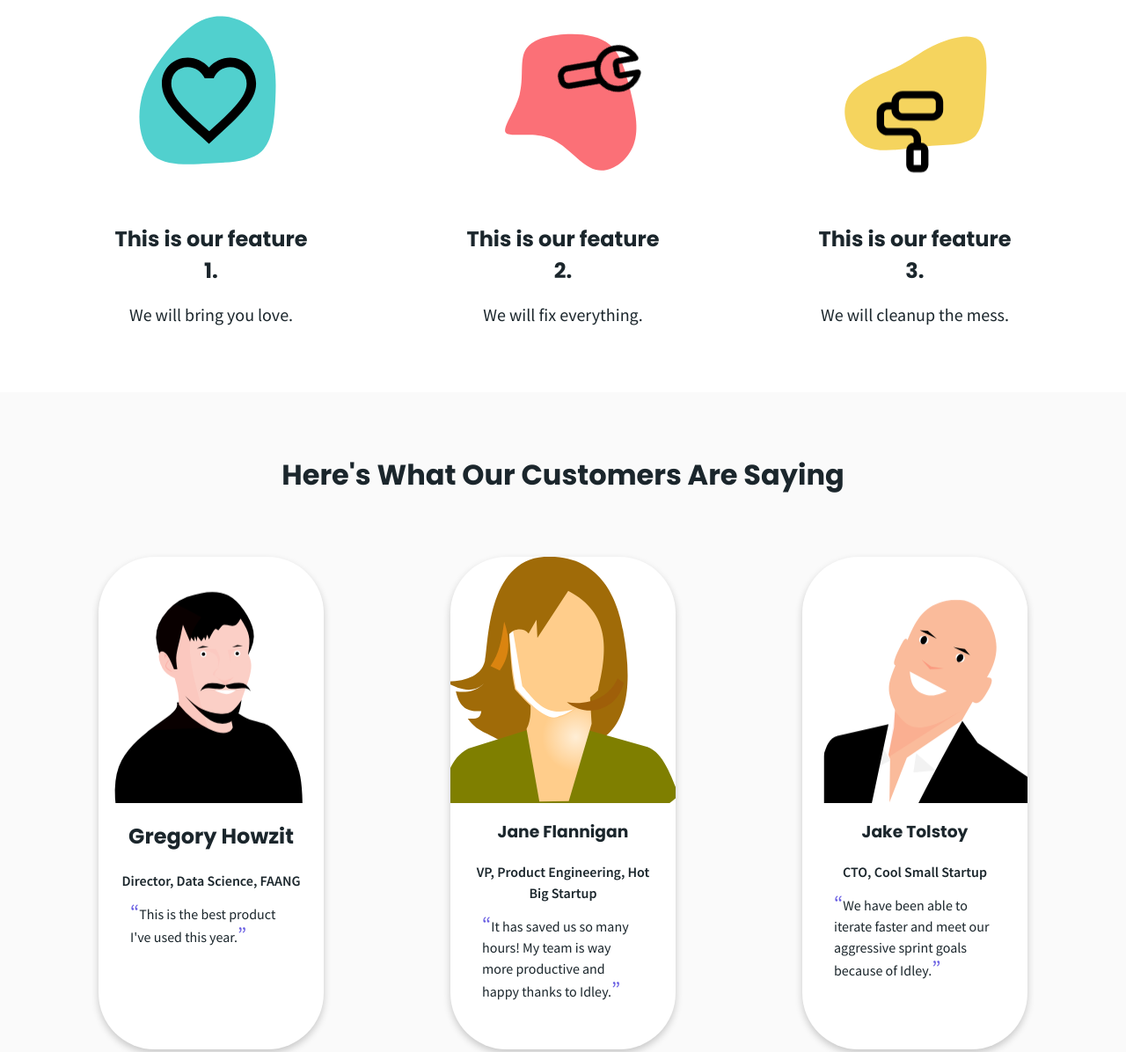
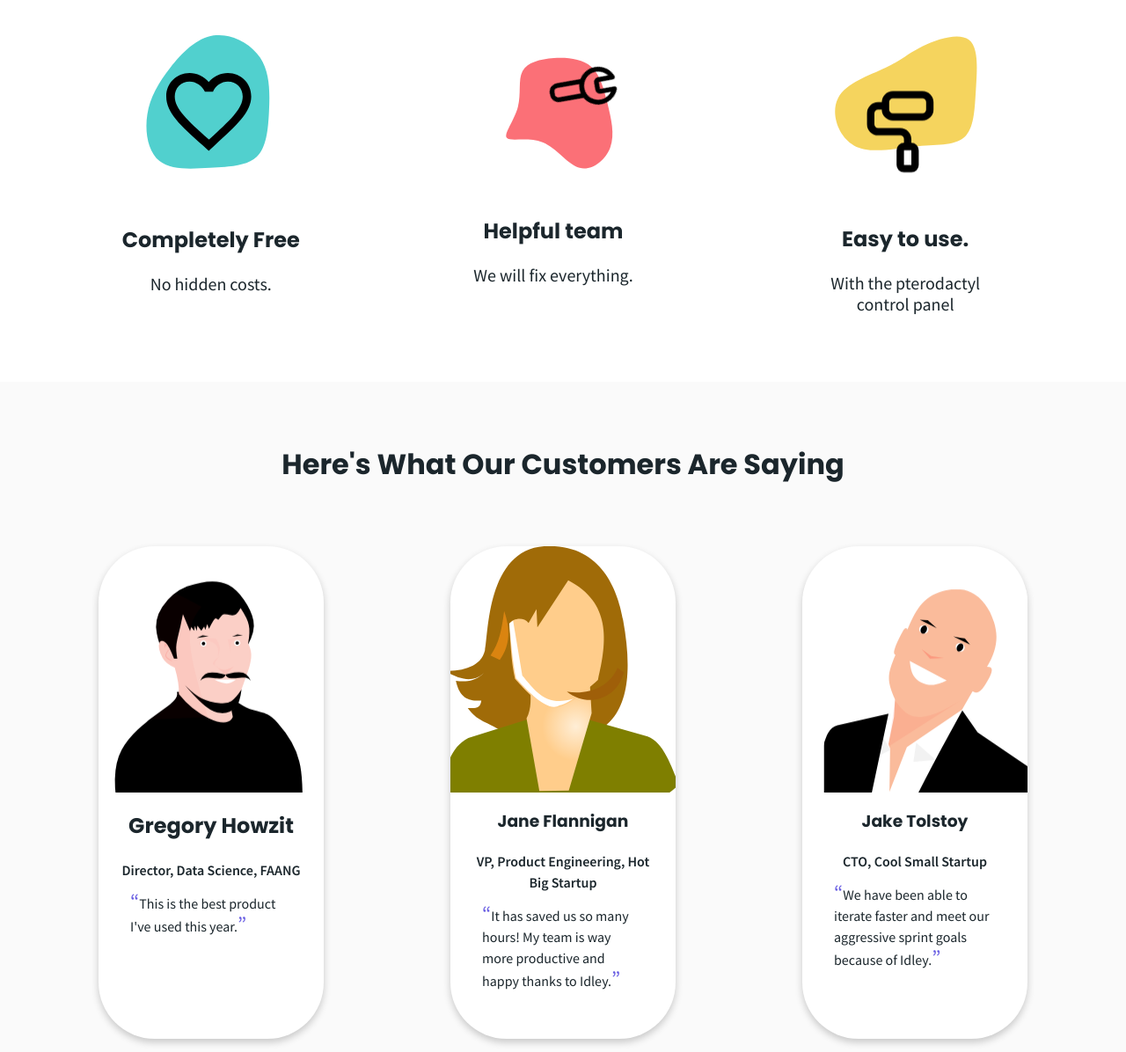
Before and after one commit to orangemn6/idley-site, a Gatsby site: page / in a window 1280 px wide. Shown: the part 2262-3458 px from the top of the page at 88% size. Built offline with nearby package versions, Linux system fonts and the light colour scheme; Gatsby itself is replaced by a stand-in of ours.

Commit message:
edit footer

```diff
--- a/src/components/Footer.js
+++ b/src/components/Footer.js
@@ -6,7 +6,7 @@
     <footer className="footer">
       <div className="footer-belt">
         <div className="company-sign">
-        &copy; 2020 {siteTitle}
+        &copy; 2020 {siteTitle}       <a href="#">Privacy Policy</a>        <a href="#">TOS</a>
       </div>
         <div className="social-media">
           <a href="https://www.facebook.com"><div className="social-facebook">Facebook</div></a>
--- a/src/components/ProductFeatures.js
+++ b/src/components/ProductFeatures.js
@@ -21,8 +21,8 @@
               />
             </svg>
           </div>
-          <h2>This is our feature 1.</h2>
-          <p>We will bring you love.</p>
+          <h2>Completely Free</h2>
+          <p>No hidden costs.</p>
         </div>
         <div className="core-feature-3">
           <div className="core-feature-3-image">
@@ -33,7 +33,7 @@
               <path d="M0 316c0 15 6 29 16 40l12 11c10 11 24 16 39 16s29-5 40-16l115-115a128 128 0 0 0 161-124c0-18-3-35-10-51l-1-1v-1l-1-2-1-1-1-1-2-1-1-1-1-1-1-1h-3l-2-1h-3l-2 1h-1l-2 1h-1l-1 1-2 1-1 1-68 68-33-34 67-68 1-1 1-1 1-2 1-1v-2l1-1v-1-2-1-2l-1-2v-1l-1-1v-2l-1-1-1-1-1-1-2-1-1-1-1-1h-1a128 128 0 0 0-175 150L16 276a56 56 0 0 0-16 40zM255 32l16 1-49 49a32 32 0 0 0 0 46l34 34a32 32 0 0 0 45 0l49-49 1 15a96 96 0 0 1-128 90 96 96 0 0 1 32-186zM39 299l106-106 1 2 6 8 3 4c6 8 13 15 21 22l4 2 9 6 1 1L84 344c-9 9-25 10-34 0l-11-11a24 24 0 0 1 0-34zm0 0" />
             </svg>
           </div>
-          <h2>This is our feature 2.</h2>
+          <h2>Helpful team</h2>
           <p>We will fix everything.</p>
         </div>
         <div className="core-feature-2">
@@ -45,8 +45,8 @@
               <path d="M18 1h-8a3 3 0 0 0-3 3H6a3 3 0 0 0-3 3v3a3 3 0 0 0 3 3h6a1 1 0 0 1 1 1v1a2 2 0 0 0-2 2v4a2 2 0 0 0 2 2h2a2 2 0 0 0 2-2v-4a2 2 0 0 0-2-2v-1a3 3 0 0 0-3-3H6a1 1 0 0 1-1-1V7a1 1 0 0 1 1-1h1a3 3 0 0 0 3 3h8a3 3 0 0 0 3-3V4a3 3 0 0 0-3-3zm-3 16v4h-2v-4zm4-11a1 1 0 0 1-1 1h-8a1 1 0 0 1-1-1V4a1 1 0 0 1 1-1h8a1 1 0 0 1 1 1z" />
             </svg>
           </div>
-          <h2>This is our feature 3.</h2>
-          <p>We will cleanup the mess.</p>
+          <h2>Easy to use.</h2>
+          <p>With the pterodactyl control panel</p>
         </div>
       </div>
     </section>
```
